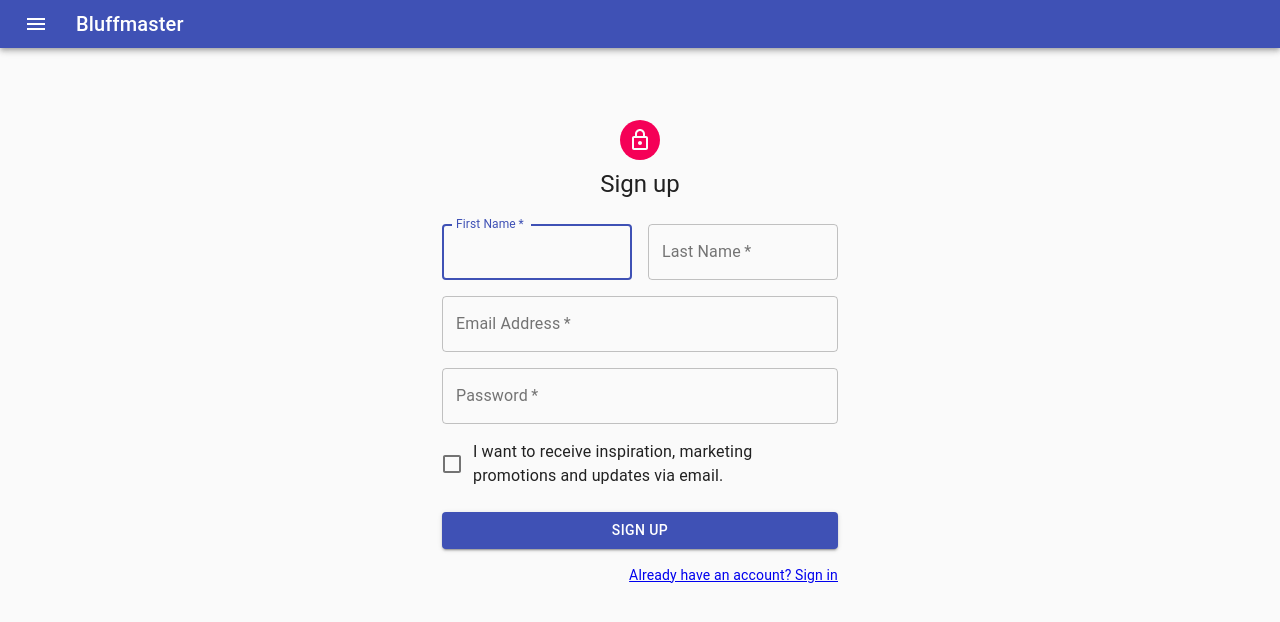
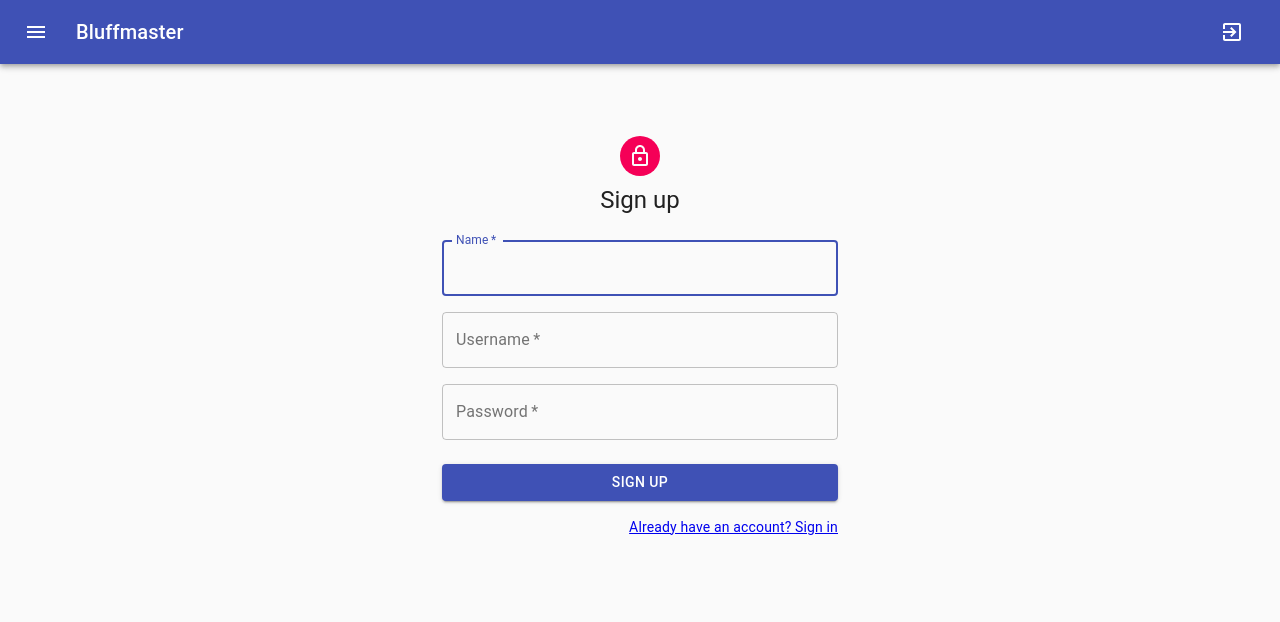
Before and after one commit to a-mankr/cloud-mini-project, a React app in the folder frontend/: page /signup in a window 1280 px wide. Shown: the top 622 px of the page. Built offline with nearby package versions, Linux system fonts and the light colour scheme; sample sign-in values are in the browser's storage.

Commit message:
Add signup, login using jwt

```diff
--- a/frontend/package.json
+++ b/frontend/package.json
@@ -6,6 +6,7 @@
     "@babel/core": "7.9.0",
     "@material-ui/core": "^4.9.12",
     "@material-ui/icons": "^4.9.1",
+    "@material-ui/lab": "^4.0.0-alpha.52",
     "@svgr/webpack": "4.3.3",
     "@testing-library/jest-dom": "^4.2.4",
     "@testing-library/react": "^9.3.2",
--- a/frontend/src/components/Admin.js
+++ b/frontend/src/components/Admin.js
@@ -27,10 +27,10 @@ export default function Admin() {
           <QuestionSelector setCurrentQues={setCurrentQues} />
         </Grid>
         <Grid item xs={4} className={classes.grid}>
-          <DisplayQuestion currentQues={currentQues} />
+          {/* <DisplayQuestion currentQues={currentQues} /> */}
         </Grid>
         <Grid item xs={4} className={classes.grid}>
-          <DisplayOptions currentQues={currentQues} />
+          {/* <DisplayOptions currentQues={currentQues} /> */}
         </Grid>
         <Grid item xs={4} className={classes.grid}>
           <ChooseBluffmaster />
--- a/frontend/src/components/Login.js
+++ b/frontend/src/components/Login.js
@@ -11,6 +11,8 @@ import LockOutlinedIcon from '@material-ui/icons/LockOutlined';
 import Typography from '@material-ui/core/Typography';
 import { makeStyles } from '@material-ui/core/styles';
 import Container from '@material-ui/core/Container';
+import auth from '../auth';
+import Alert from '@material-ui/lab/Alert';
 
 const useStyles = makeStyles((theme) => ({
   paper: {
@@ -32,13 +34,15 @@ const useStyles = makeStyles((theme) => ({
   },
 }));
 
-export default function SignIn(props) {
+export default function SignIn() {
   const history = useHistory();
   const classes = useStyles();
   const [email, setEmail] = useState('');
   const [password, setPassword] = useState('');
+  const [notRegistered, setNotRegistered] = useState(false);
 
-  const handleSubmit = (email, password) => {
+  const handleSubmit = (e) => {
+    e.preventDefault();
     const data = {
       email: email,
       password: password,
@@ -51,35 +55,39 @@ export default function SignIn(props) {
       },
       body: JSON.stringify(data),
     })
-      .then((res) => res.json())
+      .then((res) => {
+        if (res.status === 403) {
+          setNotRegistered(true);
+        }
+        return res.json();
+      })
       .then((result) => {
-        console.log(result);
         if (result.success) {
-          // localStorage.setItem('token', result.token);
+          console.log(result);
+          auth.setToken(result.token, () => history.push('/'));
         }
-        // console.log(localStorage.getItem('token'));
-        // history.push('/');
-      });
+      })
+      .catch(console.log);
   };
 
   return (
     <Container component="main" maxWidth="xs">
-      <Button
-        onClick={() => {
-          history.push('/');
-        }}
-      >
-        test
-      </Button>
       <CssBaseline />
       <div className={classes.paper}>
+        {notRegistered ? (
+          <Alert severity="warning" variant="outlined">
+            Username or password not found, Sign up now!
+          </Alert>
+        ) : (
+          ''
+        )}
         <Avatar className={classes.avatar}>
           <LockOutlinedIcon />
         </Avatar>
         <Typography component="h1" variant="h5">
           Log In
         </Typography>
-        <form className={classes.form} noValidate onSubmit={() => handleSubmit(email, password, history)}>
+        <form className={classes.form} noValidate onSubmit={handleSubmit}>
           <TextField
             variant="outlined"
             margin="normal"
--- a/frontend/src/components/Navbar.js
+++ b/frontend/src/components/Navbar.js
@@ -4,6 +4,7 @@ import AppBar from '@material-ui/core/AppBar';
 import Toolbar from '@material-ui/core/Toolbar';
 import Typography from '@material-ui/core/Typography';
 import IconButton from '@material-ui/core/IconButton';
+import Button from '@material-ui/core/Button';
 import MenuIcon from '@material-ui/icons/Menu';
 import clsx from 'clsx';
 import SwipeableDrawer from '@material-ui/core/SwipeableDrawer';
@@ -14,6 +15,10 @@ import ListItemIcon from '@material-ui/core/ListItemIcon';
 import ListItemText from '@material-ui/core/ListItemText';
 import InboxIcon from '@material-ui/icons/MoveToInbox';
 import MailIcon from '@material-ui/icons/Mail';
+import { Tooltip } from '@material-ui/core';
+import LogOutIcon from '@material-ui/icons/ExitToAppOutlined';
+import { useHistory } from 'react-router-dom';
+import auth from '../auth';
 
 const useStyles = makeStyles((theme) => ({
   root: {
@@ -28,10 +33,14 @@ const useStyles = makeStyles((theme) => ({
   fullList: {
     width: 'auto',
   },
+  title: {
+    flexGrow: 1,
+  },
 }));
 
 export default function DenseAppBar() {
   const classes = useStyles();
+  const history = useHistory();
 
   const [state, setState] = useState({
     top: false,
@@ -47,6 +56,10 @@ export default function DenseAppBar() {
       return;
     }
     setState({ ...state, [anchor]: open });
+  };
+
+  const handleLogOut = () => {
+    auth.logOut(() => history.push('/'));
   };
 
   const list = (anchor) => (
@@ -81,7 +94,7 @@ export default function DenseAppBar() {
   return (
     <div className={classes.root}>
       <AppBar position="static">
-        <Toolbar variant="dense">
+        <Toolbar>
           <IconButton
             edge="start"
             className={classes.menuButton}
@@ -91,9 +104,18 @@ export default function DenseAppBar() {
           >
             <MenuIcon />
           </IconButton>
-          <Typography variant="h6" color="inherit">
+          <Typography variant="h6" color="inherit" className={classes.title}>
             Bluffmaster
           </Typography>
+          {auth.isAuthenticated() ? (
+            <Tooltip title="Logout">
+              <IconButton onClick={handleLogOut} color="inherit">
+                <LogOutIcon />
+              </IconButton>
+            </Tooltip>
+          ) : (
+            ''
+          )}
         </Toolbar>
       </AppBar>
       <SwipeableDrawer
--- a/frontend/src/components/ProtectedRoute.js
+++ b/frontend/src/components/ProtectedRoute.js
@@ -7,7 +7,7 @@ const ProtectedRoute = ({ component: Component, ...rest }) => {
     <Route
       {...rest}
       render={(props) => {
-        if (Boolean(localStorage.getItem('token'))) {
+        if (auth.isAuthenticated()) {
           return <Component {...props} />;
         } else {
           return (
--- a/frontend/src/components/Signup.js
+++ b/frontend/src/components/Signup.js
@@ -1,16 +1,16 @@
-import React from 'react';
+import React, { useState } from 'react';
 import { Link } from 'react-router-dom';
 import Avatar from '@material-ui/core/Avatar';
 import Button from '@material-ui/core/Button';
 import CssBaseline from '@material-ui/core/CssBaseline';
 import TextField from '@material-ui/core/TextField';
-import FormControlLabel from '@material-ui/core/FormControlLabel';
-import Checkbox from '@material-ui/core/Checkbox';
 import Grid from '@material-ui/core/Grid';
 import LockOutlinedIcon from '@material-ui/icons/LockOutlined';
 import Typography from '@material-ui/core/Typography';
 import { makeStyles } from '@material-ui/core/styles';
 import Container from '@material-ui/core/Container';
+import { useHistory } from 'react-router-dom';
+import Alert from '@material-ui/lab/Alert';
 
 const useStyles = makeStyles((theme) => ({
   paper: {
@@ -34,40 +34,72 @@ const useStyles = makeStyles((theme) => ({
 
 export default function SignUp() {
   const classes = useStyles();
+  const history = useHistory();
+
+  const [name, setName] = useState('');
+  const [username, setUsername] = useState('');
+  const [password, setPassword] = useState('');
+  const [userExists, setUserExists] = useState(false);
+
+  const handleSignUp = (e) => {
+    e.preventDefault();
+    const data = {
+      name: name,
+      username: username,
+      password: password,
+    };
+    fetch('http://localhost:3001/auth/register', {
+      method: 'POST',
+      headers: {
+        Accept: 'application/json',
+        'Content-Type': 'application/json',
+      },
+      body: JSON.stringify(data),
+    })
+      .then((res) => {
+        if (res.status === 403) {
+          setUserExists(true);
+        }
+        return res.json();
+      })
+      .then((result) => {
+        if (result.success) {
+          console.log(result);
+          history.push('/login');
+        }
+      });
+  };
 
   return (
     <Container component="main" maxWidth="xs">
       <CssBaseline />
       <div className={classes.paper}>
+        {userExists ? (
+          <Alert severity="warning" variant="outlined">
+            User already exists, try different username!
+          </Alert>
+        ) : (
+          ''
+        )}
         <Avatar className={classes.avatar}>
           <LockOutlinedIcon />
         </Avatar>
         <Typography component="h1" variant="h5">
           Sign up
         </Typography>
-        <form className={classes.form} noValidate>
+        <form className={classes.form} noValidate onSubmit={handleSignUp}>
           <Grid container spacing={2}>
-            <Grid item xs={12} sm={6}>
+            <Grid item xs={12}>
               <TextField
-                autoComplete="fname"
-                name="firstName"
+                autoComplete="name"
+                name="name"
                 variant="outlined"
                 required
                 fullWidth
-                id="firstName"
-                label="First Name"
+                id="name"
+                label="Name"
+                onChange={(e) => setName(e.target.value)}
                 autoFocus
-              />
-            </Grid>
-            <Grid item xs={12} sm={6}>
-              <TextField
-                variant="outlined"
-                required
-                fullWidth
-                id="lastName"
-                label="Last Name"
-                name="lastName"
-                autoComplete="lname"
               />
             </Grid>
             <Grid item xs={12}>
@@ -75,10 +107,11 @@ export default function SignUp() {
                 variant="outlined"
                 required
                 fullWidth
-                id="email"
-                label="Email Address"
-                name="email"
-                autoComplete="email"
+                id="username"
+                label="Username"
+                name="username"
+                onChange={(e) => setUsername(e.target.value)}
+                autoComplete="username"
               />
             </Grid>
             <Grid item xs={12}>
@@ -90,13 +123,8 @@ export default function SignUp() {
                 label="Password"
                 type="password"
                 id="password"
+                onChange={(e) => setPassword(e.target.value)}
                 autoComplete="current-password"
-              />
-            </Grid>
-            <Grid item xs={12}>
-              <FormControlLabel
-                control={<Checkbox value="allowExtraEmails" color="primary" />}
-                label="I want to receive inspiration, marketing promotions and updates via email."
               />
             </Grid>
           </Grid>
```
Also changed, not shown: frontend/config/webpack.config.js (+20 -52 lines), 1 other file (tests, documents, lock files or other folders).
